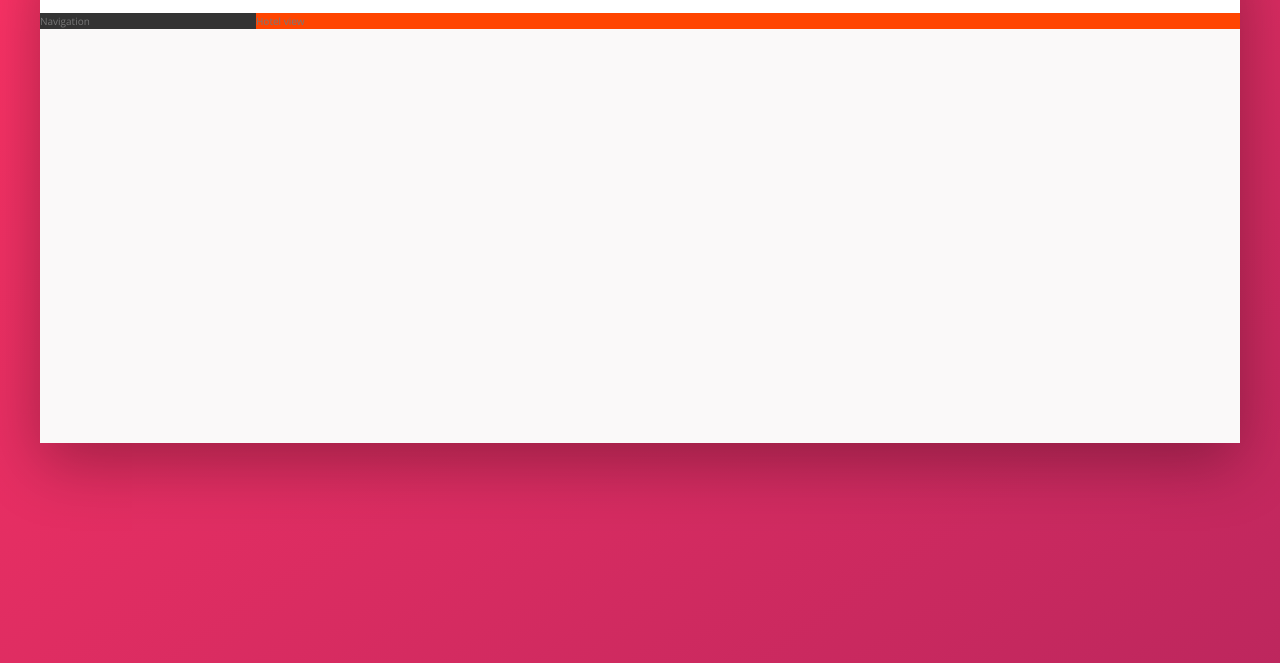
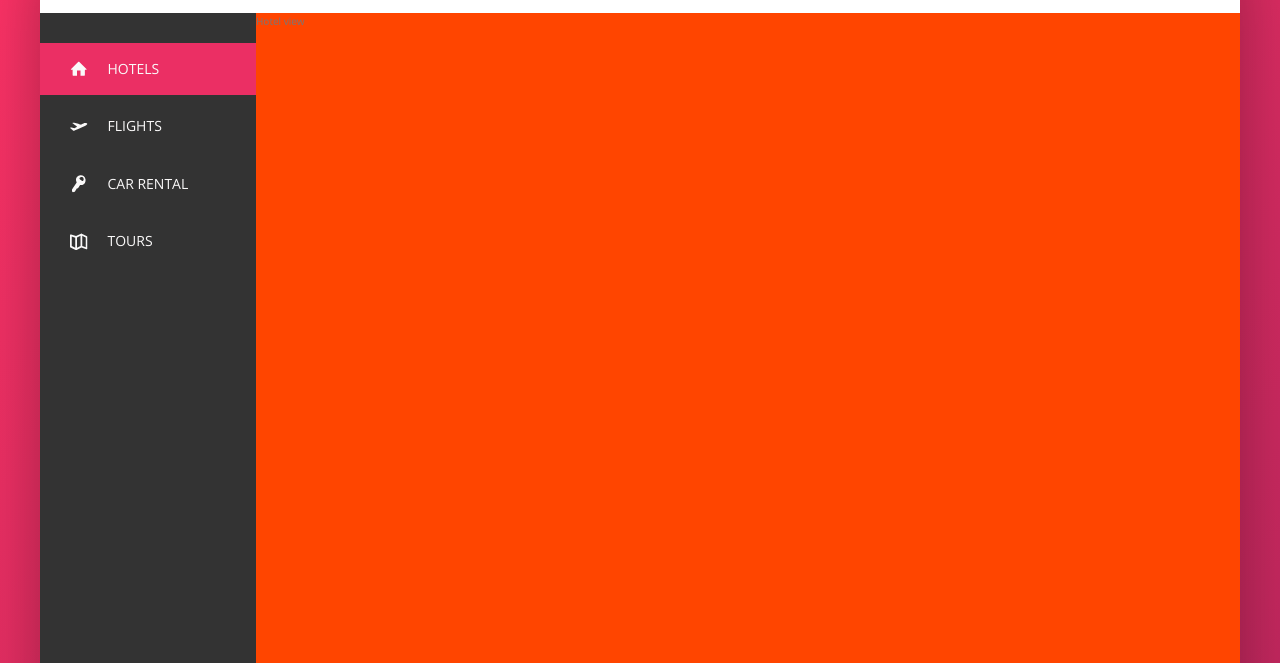
Before and after one commit to rgoldenberg/coursework-flex-grid, a website: page Trillo/index.html in a window 1280 px wide. Shown: the part 137-800 px from the top of the page. Drawn offline with nearby package versions, Linux system fonts and the light colour scheme; files that its build step writes are made by us from their sources.

Commit message:
add markup and styles for sidebar navigation

```diff
--- a/Trillo/index.html
+++ b/Trillo/index.html
@@ -1,5 +1,6 @@
 <!DOCTYPE html>
 <html lang="en">
+
 <head>
     <meta charset="UTF-8">
     <meta name="viewport" content="width=device-width, initial-scale=1.0">
@@ -10,6 +11,7 @@
 
     <title>trillo &mdash; Your all-in-one booking app</title>
 </head>
+
 <body>
     <div class="container">
         <header class="header">
@@ -43,13 +45,54 @@
             </nav>
         </header>
         <div class="content">
+
             <nav class="sidebar">
-                    Navigation
+                <ul class="side-nav">
+                    <li class="side-nav__item side-nav__item--active">
+                        <a href="#" class="side-nav__link">
+                            <svg class="side-nav__icon">
+                                <use xlink:href="img/sprite.svg#icon-home"></use>
+                            </svg>
+                            <span>Hotels</span>
+                        </a>
+                    </li>
+                    <li class="side-nav__item">
+                        <a href="#" class="side-nav__link">
+                            <svg class="side-nav__icon">
+                                <use xlink:href="img/sprite.svg#icon-aircraft-take-off"></use>
+                            </svg>
+                            <span>Flights</span>
+                        </a>
+                    </li>
+                    <li class="side-nav__item">
+                        <a href="#" class="side-nav__link">
+                            <svg class="side-nav__icon">
+                                <use xlink:href="img/sprite.svg#icon-key"></use>
+                            </svg>
+                            <span>Car rental</span>
+                        </a>
+                    </li>
+                    <li class="side-nav__item">
+                        <a href="#" class="side-nav__link">
+                            <svg class="side-nav__icon">
+                                <use xlink:href="img/sprite.svg#icon-map"></use>
+                            </svg>
+                            <span>Tours</span>
+                        </a>
+                    </li>
+                </ul>
+
+                <div class="side-nav__legal">
+                    &copy; 2018 by trillo. All rights reserved.
+                </div>
             </nav>
+
+
             <main class="hotel-view">
                 Hotel view
             </main>
         </div>
     </div>
 </body>
+
 </html>
--- a/Trillo/sass/_components.scss
+++ b/Trillo/sass/_components.scss
@@ -117,3 +117,73 @@
         margin-right: 1rem;
     }
 }
+
+
+/*********************************/
+/** SIDE NAVIGATION **/
+.side-nav {
+    font-size: 1.4rem;
+    list-style: none;
+    margin-top: 3rem;
+
+    &__item {
+        position: relative;
+
+        &:not(:last-child) {
+            margin-bottom: .5rem;
+        }
+    }
+
+    &__item::before {
+        content: "";
+        position: absolute;
+        top: 0;
+        left: 0;
+        height: 100%;
+        width: 3px;
+        background-color: var(--color-primary);
+        transform: scaleY(0);
+        transition: transform .2s,
+                    width .4s cubic-bezier(1,0,0,1) .2s,
+                    background-color .1s;
+    }
+
+    &__item:hover::before,
+    &__item--active::before {
+        transform: scaleY(1);
+        width: 100%;
+    }
+
+    &__item:active::before {
+        background-color: var(--color-primary-light);
+    }
+
+    &__link:link,
+    &__link:visited {
+        color: var(--color-grey-light-1);
+        text-decoration: none;
+        text-transform: uppercase;
+        display: block;
+        padding: 1.5rem 3rem;
+
+        display: flex;
+        align-items: center;
+
+        position: relative;
+        z-index: 10;
+    }
+
+    &__icon {
+        width: 1.75rem;
+        height: 1.75rem;
+        margin-right: 2rem;
+        fill: currentColor;
+    }
+
+    &__legal {
+        font-size: 1.2rem;
+        color: var(--color-grey-light-4);
+        text-align: center;
+        padding: 2.5rem;
+    }
+}
--- a/Trillo/sass/_layout.scss
+++ b/Trillo/sass/_layout.scss
@@ -24,12 +24,17 @@
 
 .sidebar {
     background-color: var(--color-grey-dark-1);
-
     flex: 0 0 18%;
+    display: flex;
+    flex-direction: column;
+    justify-content: space-between;
 }
 
 .hotel-view {
     background-color: #fff;
+    flex: 1;
+
+    //TODO remove
+    height: 80rem;
     background-color: orangered;
-    flex: 1;
 }
```
Lines whose indentation alone changed are shown as unchanged.
